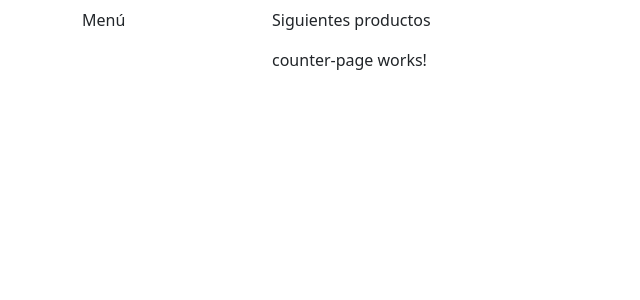
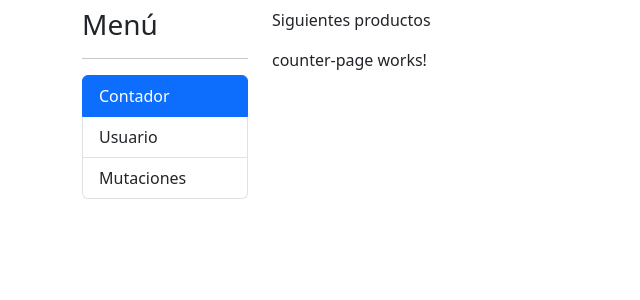
Before and after one commit to jhonnycgarcia/dev-talleres-directive-signals-app, an Angular app: page /signals/counter in a window 1280 px wide. Shown: the top 300 px of the page, without its empty margins (0-640 px from the left). Built offline with nearby package versions, Linux system fonts and the light colour scheme.

Commit message:
Menú lateral

```diff
--- /dev/null
+++ b/src/app/signals/components/side-menu/side-menu.component.html
@@ -0,0 +1,10 @@
+<ul class="list-group">
+  <li
+    *ngFor="let item of menuItems"
+    class="list-group-item"
+    [routerLink]="item.route"
+    routerLinkActive="active"
+  >
+    {{ item.title }}
+  </li>
+</ul>
--- /dev/null
+++ b/src/app/signals/components/side-menu/side-menu.component.ts
@@ -0,0 +1,34 @@
+import { Component } from '@angular/core';
+
+interface MenuItem {
+  title: string;
+  route: string;
+}
+
+@Component({
+  selector: 'side-menu',
+  templateUrl: './side-menu.component.html',
+  styles: `
+    li {
+      cursor: pointer;
+    }
+  `
+})
+export class SideMenuComponent {
+
+  public menuItems: MenuItem[] = [
+    {
+      title: 'Contador',
+      route: 'counter'
+    },
+    {
+      title: 'Usuario',
+      route: 'user-info'
+    },
+    {
+      title: 'Mutaciones',
+      route: 'properties'
+    }
+  ];
+
+}
--- a/src/app/signals/layout/signals-layout/signals-layout.component.html
+++ b/src/app/signals/layout/signals-layout/signals-layout.component.html
@@ -1,6 +1,8 @@
 <div class="row mt-2">
   <div class="col-2">
-    Menú
+    <h3>Menú</h3>
+    <hr>
+    <side-menu />
   </div>
 
   <div class="col-10">
--- a/src/app/signals/signals.module.ts
+++ b/src/app/signals/signals.module.ts
@@ -6,6 +6,8 @@
 import { CounterPageComponent } from './pages/counter-page/counter-page.component';
 import { UserInfoPageComponent } from './pages/user-info-page/user-info-page.component';
 import { PropertiesPageComponent } from './pages/properties-page/properties-page.component';
+import { SideMenuComponent } from './components/side-menu/side-menu.component';
+import { RouterModule } from '@angular/router';
 
 
 @NgModule({
@@ -13,10 +15,12 @@
     SignalsLayoutComponent,
     CounterPageComponent,
     UserInfoPageComponent,
-    PropertiesPageComponent
+    PropertiesPageComponent,
+    SideMenuComponent
   ],
   imports: [
     CommonModule,
+    RouterModule,
     SignalsRoutingModule
   ]
 })
```
